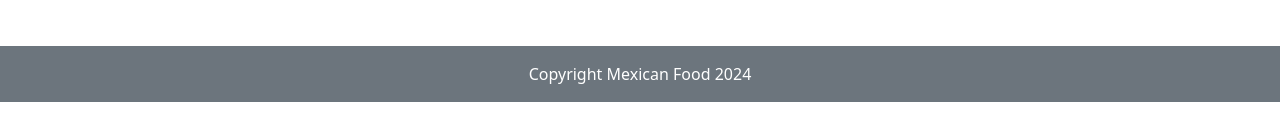
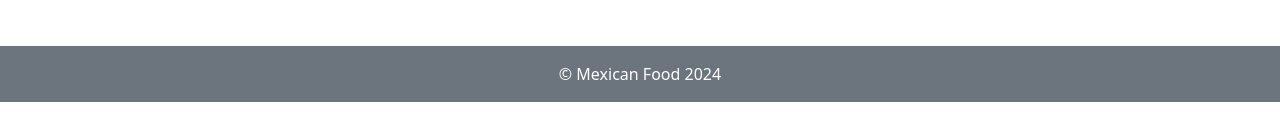
Before and after one commit to KevinFalck/Vite-project, a React (Vite) app: page / in a window 1280 px wide. Shown: the part 466-606 px from the top of the page. Built offline with nearby package versions, Linux system fonts and the light colour scheme.

Commit message:
Update Dish component to use numeric price values and format display in euros.
Simplifying the Footer component for improved semantics.

```diff
--- a/src/App.jsx
+++ b/src/App.jsx
@@ -14,21 +14,21 @@ function App() {
             <Col xs={12} md={6} lg={4}>
               <Dish
                 title="Tacos à l'unité"
-                price="3€"
+                price={3}
                 image="https://cdn.pixabay.com/photo/2016/08/23/08/53/tacos-1613795_960_720.jpg"
               />
             </Col>
             <Col xs={12} md={6} lg={4}>
               <Dish
                 title="Enchiladas"
-                price="12€"
+                price={12}
                 image="https://cdn.pixabay.com/photo/2014/01/14/22/13/mexican-245240_960_720.jpg"
               />
             </Col>
             <Col xs={12} md={6} lg={4}>
               <Dish
                 title="Mole poblano"
-                price="15€"
+                price={15}
                 image="https://cdn.pixabay.com/photo/2021/02/04/03/57/mole-5980185_960_720.jpg"
               />
             </Col>
--- a/src/components/Dish.jsx
+++ b/src/components/Dish.jsx
@@ -8,7 +8,7 @@ const Dish = ({ title, price, image }) => {
       <Card.Img variant="top" src={image} alt={title} />
       <Card.Body>
         <Card.Title>{title}</Card.Title>
-        <Card.Text>{price}</Card.Text>
+        <Card.Text>{price}€</Card.Text>
       </Card.Body>
     </Card>
   );
--- a/src/components/Footer.jsx
+++ b/src/components/Footer.jsx
@@ -2,10 +2,8 @@ import React from "react";
 
 export default function Footer() {
   return (
-    <footer className="bg-secondary text-white py-3">
-      <div className="container d-flex align-items-center justify-content-center">
-        <p className="m-0">Copyright Mexican Food 2024</p>
-      </div>
+    <footer className="bg-secondary text-white py-3 text-center">
+      <p className="m-0">© Mexican Food 2024</p>
     </footer>
   );
 }
```
